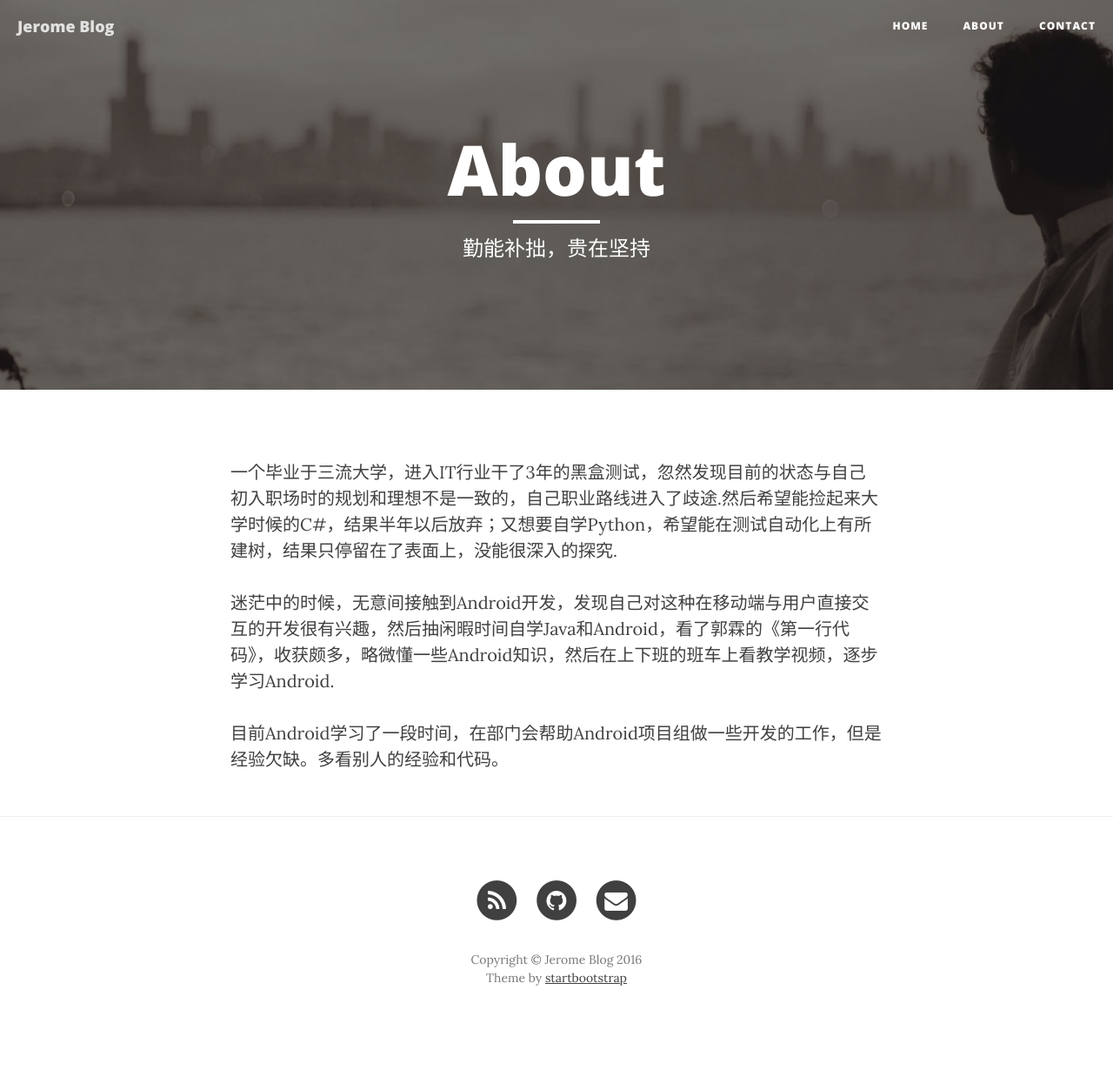
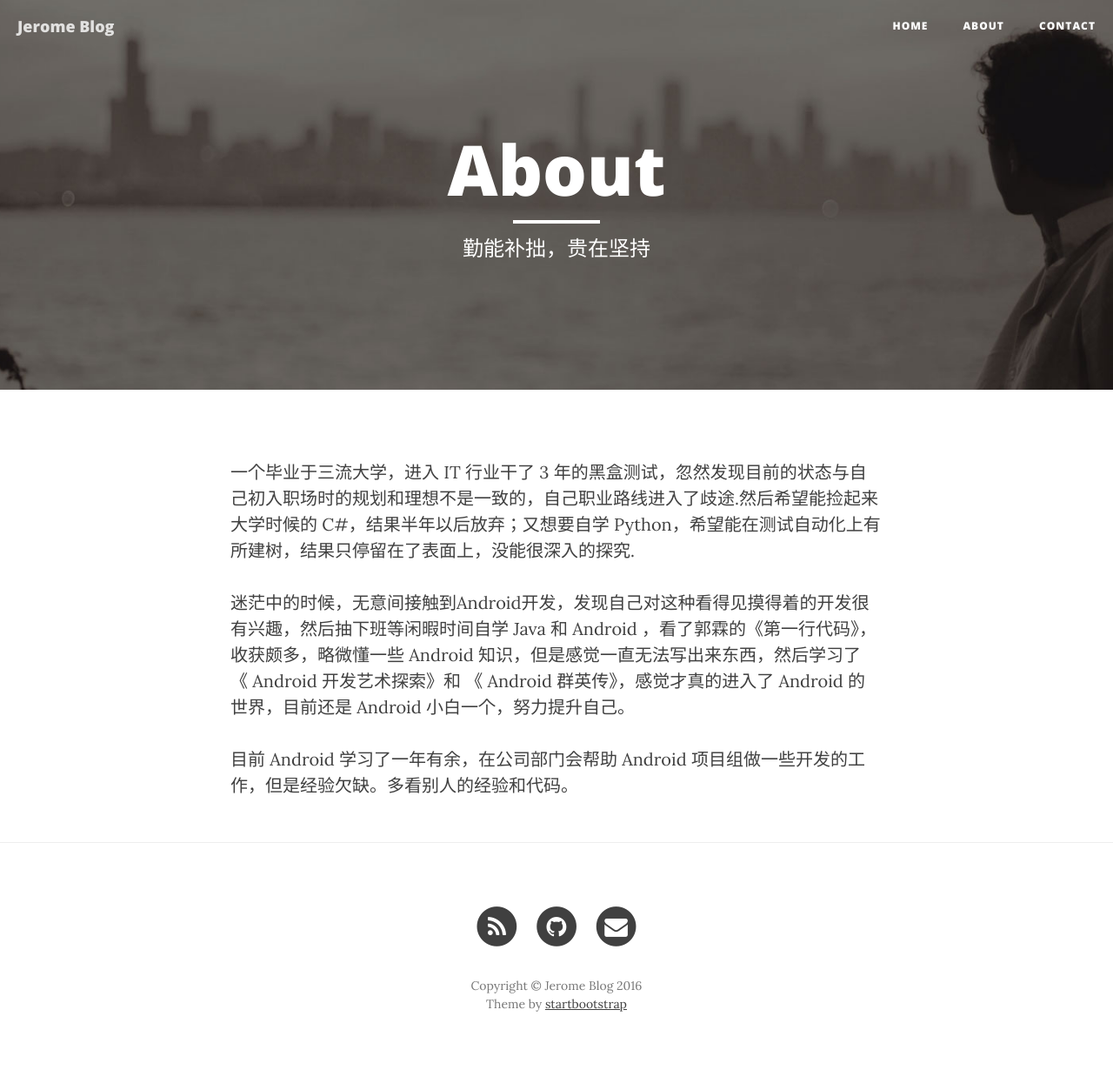
Before and after one commit to jingbolee/jingbolee.github.io, a Jekyll site: the page built from about.html, in a window 1280 px wide. Shown: the whole page at 87% size. Built offline with Jekyll 4.4.1, drawn with Linux system fonts in a browser that asks for light colours; nearby versions of some CDN libraries; before the commit the page ends 1200 px from its top, so only the background shows below that.

Commit message:
修改 about 内容

```diff
--- a/about.html
+++ b/about.html
@@ -5,8 +5,8 @@ description: "勤能补拙，贵在坚持"
 header-img: "img/about-bg.jpg"
 ---
 
-<p>一个毕业于三流大学，进入IT行业干了3年的黑盒测试，忽然发现目前的状态与自己初入职场时的规划和理想不是一致的，自己职业路线进入了歧途.然后希望能捡起来大学时候的C#，结果半年以后放弃；又想要自学Python，希望能在测试自动化上有所建树，结果只停留在了表面上，没能很深入的探究.</p>
+<p>一个毕业于三流大学，进入 IT 行业干了 3 年的黑盒测试，忽然发现目前的状态与自己初入职场时的规划和理想不是一致的，自己职业路线进入了歧途.然后希望能捡起来大学时候的 C#，结果半年以后放弃；又想要自学 Python，希望能在测试自动化上有所建树，结果只停留在了表面上，没能很深入的探究.</p>
 
-<p>迷茫中的时候，无意间接触到Android开发，发现自己对这种在移动端与用户直接交互的开发很有兴趣，然后抽闲暇时间自学Java和Android，看了郭霖的《第一行代码》，收获颇多，略微懂一些Android知识，然后在上下班的班车上看教学视频，逐步学习Android.</p>
+<p>迷茫中的时候，无意间接触到Android开发，发现自己对这种看得见摸得着的开发很有兴趣，然后抽下班等闲暇时间自学 Java 和 Android ，看了郭霖的《第一行代码》，收获颇多，略微懂一些 Android 知识，但是感觉一直无法写出来东西，然后学习了 《 Android 开发艺术探索》和 《 Android 群英传》，感觉才真的进入了 Android 的世界，目前还是 Android 小白一个，努力提升自己。</p>
 
-<p>目前Android学习了一段时间，在部门会帮助Android项目组做一些开发的工作，但是经验欠缺。多看别人的经验和代码。</p>
+<p>目前 Android 学习了一年有余，在公司部门会帮助 Android 项目组做一些开发的工作，但是经验欠缺。多看别人的经验和代码。</p>
```
